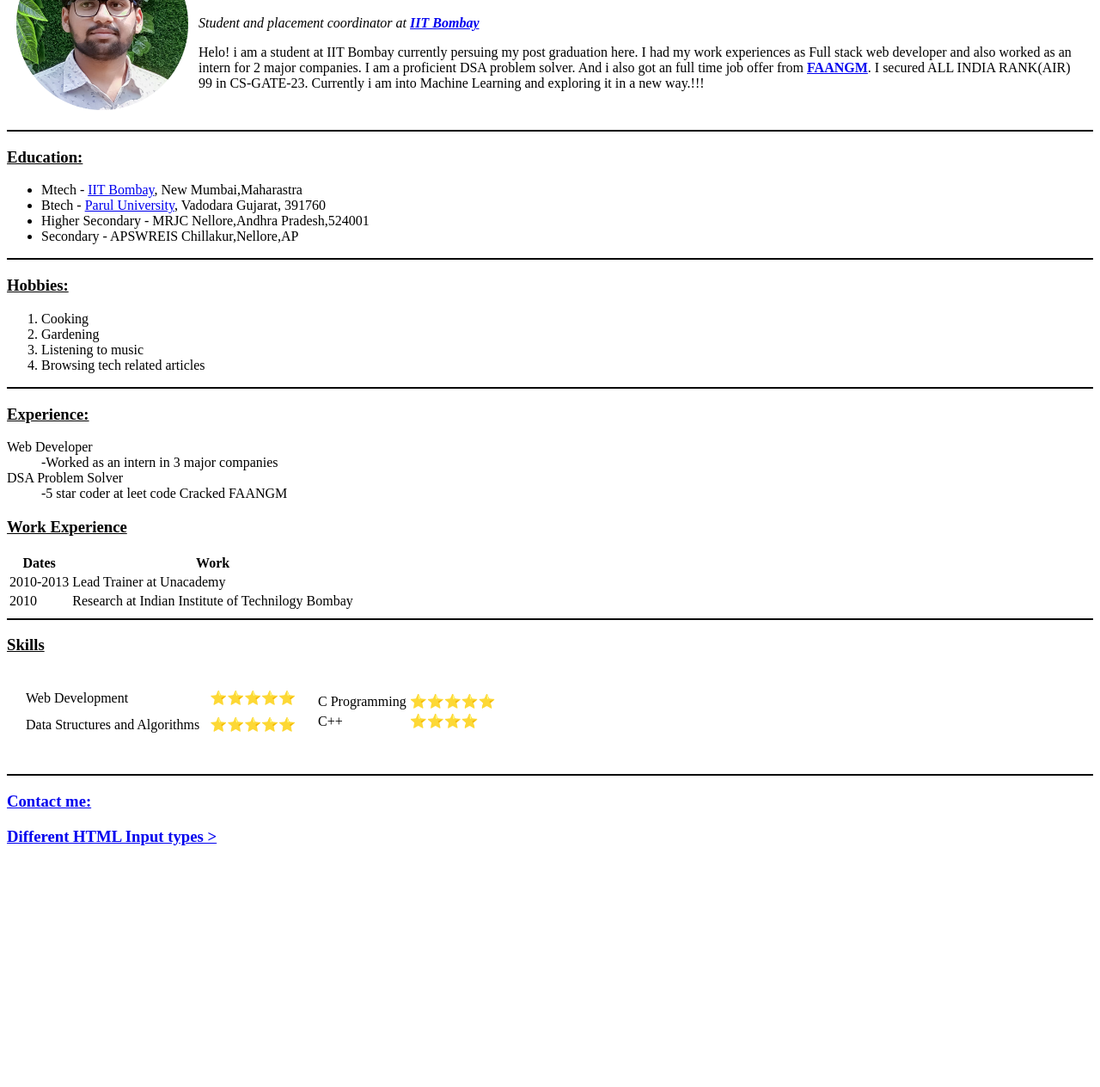
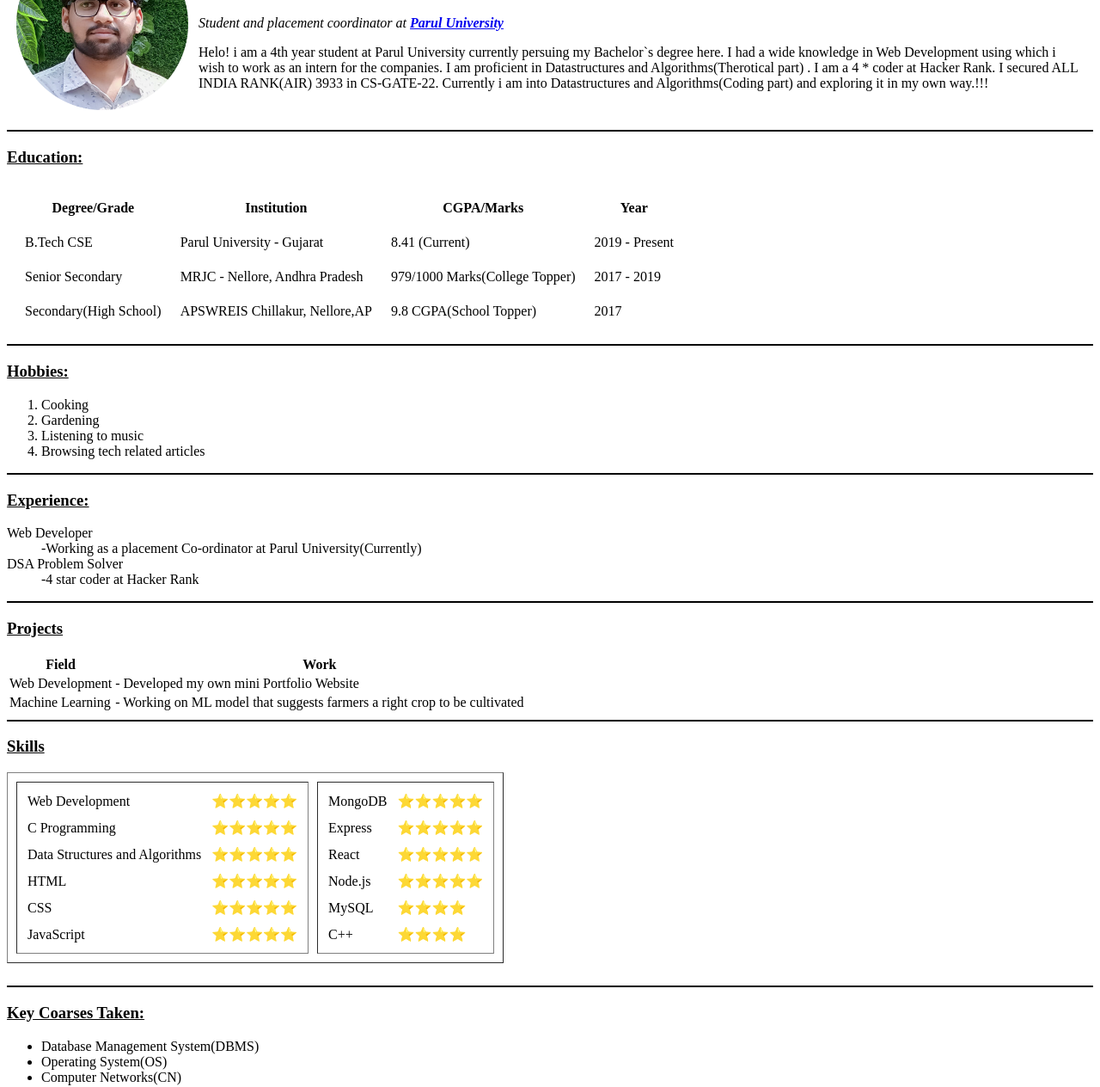
Before and after one commit to manjunadhkonapalli/Resume, a plain HTML site: page Homepage.html in a window 1280 px wide. Shown: the part 91-1355 px from the top of the page at 86% size. Before the commit the page ends 1093 px from the top, so only its background shows below. Drawn offline with Linux system fonts and the light colour scheme.

Commit message:
Update Homepage.html

```diff
--- a/Homepage.html
+++ b/Homepage.html
@@ -19,23 +19,48 @@
         <tr>
             <td><img src="Images/Latest Photo-circle crop2.jpg" alt="Oops! something went wrong."/></td>
             <td><h1>Konapalli Manjunadh</h1>
-                <p><em>Student and placement coordinator at <strong><a href="https://www.iitb.ac.in/" target="_blank">IIT Bombay</a></strong></em></p>
-                <p>Helo! i am a student at IIT Bombay currently persuing my post graduation here.
-                    I had my work experiences as Full stack web developer and also worked as an
-                    intern for 2 major companies. I am a proficient DSA problem solver. And i also
-                    got an full time job offer from <strong><a href="https://chdouglas.com/wp-content/uploads/2021/05/FAANGM.png" target="_blank">FAANGM</a></strong>. I secured ALL INDIA RANK(AIR) 99 in CS-GATE-23.
-                    Currently i am into Machine Learning and exploring it in a new way.!!!</p></td>
+                <p><em>Student and placement coordinator at <strong><a href="https://paruluniversity.ac.in/" target="_blank">Parul University</a></strong></em></p>
+                <p>Helo! i am a 4th year student at Parul University currently persuing my Bachelor`s degree here.
+                    I had a wide knowledge in Web Development using which i wish to work as an
+                    intern for the companies. I am proficient in Datastructures and Algorithms(Therotical part) . I am a 4 * coder at Hacker Rank.
+                    <!--And i also
+                    got an full time job offer from <strong><a href="https://chdouglas.com/wp-content/uploads/2021/05/FAANGM.png" target="_blank">FAANGM</a></strong>.--> I secured ALL INDIA RANK(AIR) 3933 in CS-GATE-22.
+                    Currently i am into Datastructures and Algorithms(Coding part) and exploring it in my own way.!!!</p></td>
         </tr>
     </table>
 
     <hr size="2" noshade color="black">
     <u><h3>Education:</h3></u>
-        <ul>
-            <li>Mtech - <a href="https://www.iitb.ac.in/" target="_blank" >IIT Bombay</a>, New Mumbai,Maharastra </li>
-            <li>Btech - <a href="https://paruluniversity.ac.in/" target="_blank" >Parul University</a>, Vadodara Gujarat, 391760</li>
-            <li>Higher Secondary -  MRJC Nellore,Andhra Pradesh,524001</li>
-            <li>Secondary -  APSWREIS Chillakur,Nellore,AP</li>
-        </ul>
+    <table  cellspacing="20">
+        <thead>
+            <tr>
+                <th>Degree/Grade</th>
+                <th>Institution</th>
+                <th>CGPA/Marks</th>
+                <th>Year</th>
+            </tr>
+        </thead>
+        <tbody>
+            <tr>
+                <td>B.Tech CSE</td>
+                <td>Parul University - Gujarat</td>
+                <td>8.41 (Current)</td>
+                <td>2019 - Present</td>
+            </tr>
+            <tr>
+                <td>Senior Secondary</td>
+                <td>MRJC - Nellore, Andhra Pradesh</td>
+                <td>979/1000 Marks(College Topper)</td>
+                <td>2017 - 2019</td>
+            </tr>
+            <tr>
+                <td>Secondary(High School)</td>
+                <td>APSWREIS Chillakur, Nellore,AP</td>
+                <td>9.8 CGPA(School Topper)</td>
+                <td>2017</td>
+            </tr>
+        </tbody>
+    </table>
     <hr size="2" noshade color="black">
      <u><h3>Hobbies:</h3></u>
         <ol>
@@ -48,32 +73,32 @@
     <u><h3>Experience:</h3></u>
         <dl>
             <dt>Web Developer</dt>
-            <dd>-Worked as an intern in 3 major companies</dd>
+            <dd>-Working as a placement Co-ordinator at Parul University(Currently)</dd>
             <dt>DSA Problem Solver</dt>
-            <dd>-5 star coder at leet code Cracked FAANGM </dd>
+            <dd>-4 star coder at Hacker Rank </dd>
         </dl>
-
-    <p><u><h3>Work Experience</h3></u></p>
+        <hr size="2" noshade color="black">
+    <p><u><h3>Projects</h3></u></p>
         <table>
             <!--caption><h4>Example</h4></caption-->
             <thead>
                 <tr>
-                    <th>Dates</th>
+                    <th>Field</th>
                     <th>Work</th>
                 </tr>
            </thead>
             <tr>
-                <td>2010-2013</td>
-                <td>Lead Trainer at Unacademy</td>
+                <td>Web Development</td>
+                <td>-   Developed my own mini Portfolio Website</td>
             </tr>
             <tr>
-                <td>2010</td>
-                <td>Research at Indian Institute of Technilogy Bombay</td>
+                <td>Machine Learning</td>
+                <td>-   Working on ML model that suggests farmers a right crop to be cultivated </td>
             </tr>
         </table>
         <hr size="2" noshade color="black">
     <u><h3>Skills</h3></u>
-    <table border="0" cellspacing="10">
+    <table border="1" cellspacing="10">
         <tr>  <!--Row 1 starts here-->
             <td> <!--COL 1 Start-->
                 <table cellspacing="10">    <!-- Table inside 1st Column (Start)-->
@@ -82,30 +107,80 @@
                         <td>⭐⭐⭐⭐⭐</td>
                     </tr>
                     <tr>
+                        <td>C Programming</td>
+                        <td>⭐⭐⭐⭐⭐</td>
+                    </tr>
+                    <tr>
                         <td>Data Structures and Algorithms</td>
                         <td>⭐⭐⭐⭐⭐</td>
                     </tr>
+                    <tr>
+                        <td>HTML</td>
+                        <td>⭐⭐⭐⭐⭐</td>
+                    </tr>
+                    <tr>
+                        <td>CSS</td>
+                        <td>⭐⭐⭐⭐⭐</td>
+                    </tr>
+                    <tr>
+                        <td>JavaScript</td>
+                        <td>⭐⭐⭐⭐⭐</td>
+                    </tr>
+
                 </table>   <!-- Table inside 1st Column (End)-->
             </td>  <!--COL 1 End-->
 
             <td>  <!--COL 2 Start-->
-                <table>  <!-- Table inside 2nd Column (Start)-->
+                <table cellspacing="10">  <!-- Table inside 2nd Column (Start)-->
                     <tr>
-                        <td>C Programming</td>
+                        <td>MongoDB</td>
                         <td>⭐⭐⭐⭐⭐</td>
+                    </tr>
+                    <tr>
+                        <td>Express</td>
+                        <td>⭐⭐⭐⭐⭐</td>
+                    </tr>
+                    <tr>
+                        <td>React</td>
+                        <td>⭐⭐⭐⭐⭐</td>
+                    </tr>
+                    <tr>
+                        <td>Node.js</td>
+                        <td>⭐⭐⭐⭐⭐</td>
+                    </tr>
+                    <tr>
+                        <td>MySQL</td>
+                        <td>⭐⭐⭐⭐</td>
                     </tr>
                     <tr>
                         <td>C++</td>
                         <td>⭐⭐⭐⭐</td>
                     </tr>
+
                 </table>   <!-- Table inside 2nd Column (End)-->
             </td>   <!--COL 2 End-->
+
         </tr>  <!--ROW End-->
     </table>
-
-
         <br>
     <hr size="2" noshade color="black">
+
+    <u><h3>Key Coarses Taken:</h3></u>
+        <ul>
+            <li>Database Management System(DBMS)</li>
+            <li>Operating System(OS)</li>
+            <li>Computer Networks(CN)</li>
+        </ul>
+        <hr size="2" noshade color="black">
+
+    <u><h3>Achievements:</h3></u>
+        <ol>
+            <li><strong>GATE 2022</strong> : Secured <strong>All India Rank 3933</strong> among 80k Candidates</li>
+            <li><strong>GeeksforGeeks Practice</strong> : Rank 35 in Institute among 1700 students</li>
+            <li><strong>JEE-Mains 2019</strong> : Qualified With <strong>92 Percentile : 35k</strong> rank among 8 lakh Candidates</li>
+            <li><strong>AP-EMCET 2019</strong> :Secured <strong>State Rank of 8309</strong> among Approx 2 lakh Candidates</li>
+        </ol>
+        <hr size="2" noshade color="black">
     <h3><a href="Contact.html" target="_blank">Contact me:</a></h3>
 
     <h3><a href="Html_inputs.html" target="_blank" >Different HTML Input types </a</h3>>
```
